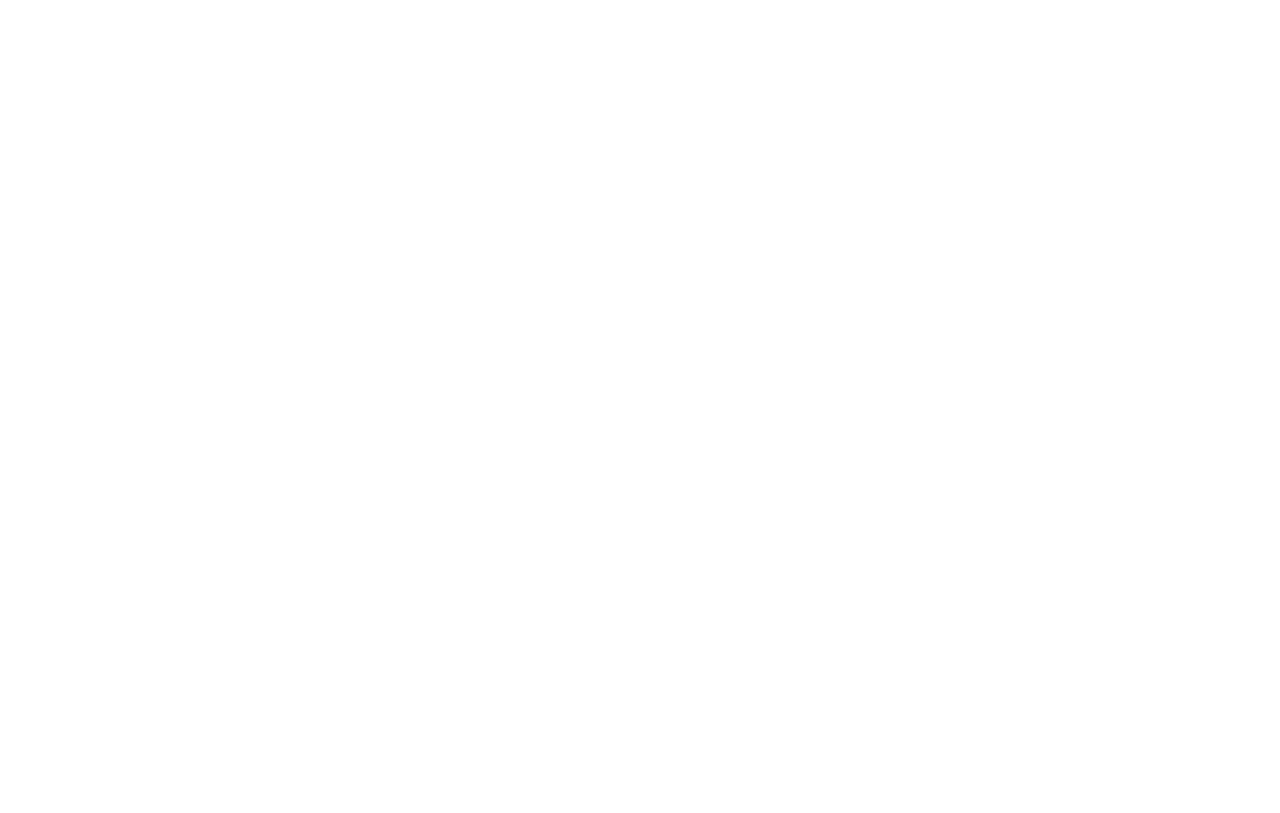
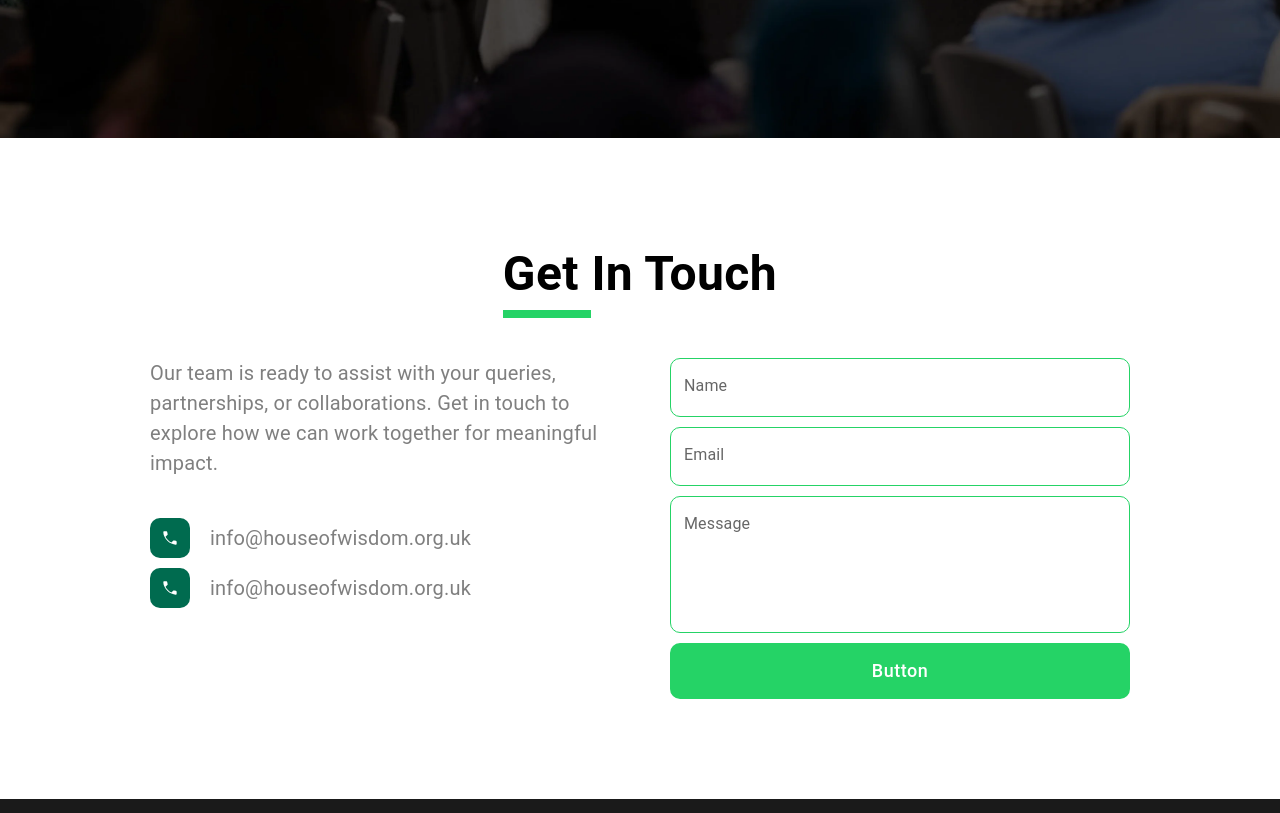
Before and after one commit to PulseTechSol/HouseOfWisdom, a Next.js app: page /contact-us in a window 1280 px wide. Before the commit this address had no page. Shown: the part 607-1420 px from the top of the page. Before the commit the page ends 800 px from the top, so only its background shows below. Built offline with nearby package versions, Linux system fonts and the light colour scheme.

Commit message:
ContactUsPage

```diff
--- /dev/null
+++ b/src/_components/ContactUs.tsx
@@ -0,0 +1,104 @@
+"use client";
+import { Box, Typography, Divider } from "@mui/material";
+import Image from "next/image";
+import { localFontSize, sectionPadding } from "@/utils/themes";
+import { pngs } from "@/_assets/pngs";
+import { svgs } from "@/_assets/svgs";
+import ContactUsForm from "./ContactUsForm";
+
+export default function ContactUs() {
+  return (
+    <Box
+      sx={{
+        bgcolor: "#fff",
+      }}
+    >
+      <Box
+        sx={{
+          padding: sectionPadding,
+          maxWidth: "1140px",
+          margin: "auto",
+        }}
+      >
+        {/* heading there  */}
+        <Box
+          sx={{
+            paddingBottom: { xs: "30px", md: "40px", xl: "80px" },
+            marginX: "auto",
+            width: "fit-content",
+          }}
+        >
+          <Typography
+            sx={{
+              fontSize: localFontSize.h2,
+              fontWeight: 600,
+              color: "#000",
+              textTransform: "capitalize",
+            }}
+          >
+            get in touch
+          </Typography>
+          <Divider
+            sx={{
+              width: "80px",
+              border: { xs: "2px solid #25D366", md: "4px solid #25D366" },
+            }}
+          />
+        </Box>
+        <Box
+          sx={{
+            display: "flex",
+            flexDirection: { xs: "column-reverse", md: "row" },
+            alignItems: "flex-start",
+            gap: { xs: "20px", md: "30px", xl: "80px" },
+            justifyContent: "space-between",
+          }}
+        >
+          <Box sx={{ maxWidth: "470px" }}>
+            <Typography
+              sx={{
+                fontSize: localFontSize.p1,
+                color: "#00000080",
+                paddingBottom: { xs: "20px", md: "40px" },
+              }}
+            >
+              Our team is ready to assist with your queries, partnerships, or
+              collaborations. Get in touch to explore how we can work together
+              for meaningful impact.
+            </Typography>
+            <Box>
+              <Box sx={{ display: "flex", gap: "20px", alignItems: "center" }}>
+                <Image src={svgs.phone} height={40} width={40} alt="phone" />
+                <Typography
+                  sx={{ fontSize: localFontSize.p1, color: "#00000080" }}
+                >
+                  info@houseofwisdom.org.uk
+                </Typography>
+              </Box>
+              <Box
+                sx={{
+                  display: "flex",
+                  gap: "20px",
+                  alignItems: "center",
+                  marginTop: "10px",
+                }}
+              >
+                <Image src={svgs.phone} height={40} width={40} alt="phone" />
+                <Typography
+                  sx={{ fontSize: localFontSize.p1, color: "#00000080" }}
+                >
+                  info@houseofwisdom.org.uk
+                </Typography>
+              </Box>
+            </Box>
+          </Box>
+          <Box
+            sx={{ width: { xs: "100%", md: "460px" }, backgroundColor: "red" }}
+          >
+            <ContactUsForm />
+          </Box>
+        </Box>
+      </Box>
+    </Box>
+  );
+}
--- /dev/null
+++ b/src/_components/ContactUsForm.tsx
@@ -0,0 +1,38 @@
+"use client";
+import { Box, Typography, Divider, Button } from "@mui/material";
+import { localFontSize, sectionPadding } from "@/utils/themes";
+import { CustomInput } from "./CustomInput";
+
+export default function ContactUsForm() {
+  return (
+    <Box
+      sx={{
+        bgcolor: "#fff",
+        display: "flex",
+        flexDirection: "column",
+        gap: "10px",
+      }}
+    >
+      <CustomInput label="Name" />
+      <CustomInput label="Email" />
+      <CustomInput label="Message" multiline rows={4} />
+      <Button
+        sx={{
+          textTransform: "capitalize",
+          color: "#fff",
+          borderRadius: "10px",
+          padding: "15px 30px",
+          fontSize: localFontSize.p2,
+          gap: "12px",
+          border: "2px solid #25D366",
+          backgroundColor: "#25D366",
+          "& .MuiButton-endIcon": { margin: 0 },
+          height: { xs: "45px", md: "56px" },
+          textWrap: "nowrap",
+        }}
+      >
+        button
+      </Button>
+    </Box>
+  );
+}
--- /dev/null
+++ b/src/_components/CustomInput.tsx
@@ -0,0 +1,59 @@
+"use client";
+
+import React from "react";
+import { TextField } from "@mui/material";
+import { localFontSize } from "@/utils/themes";
+
+interface CustomInputProps {
+  label: string;
+  value?: string;
+  onChange?: (e: React.ChangeEvent<HTMLInputElement>) => void;
+  multiline?: boolean;
+  rows?: number;
+}
+
+export function CustomInput({
+  label,
+  value,
+  onChange,
+  multiline = false,
+  rows = 1,
+}: CustomInputProps) {
+  return (
+    <TextField
+      label={label}
+      value={value}
+      onChange={onChange}
+      variant="outlined"
+      fullWidth
+      multiline={multiline}
+      rows={rows}
+      InputLabelProps={
+        {
+          // style: { color: "#00000080", fontSize: localFontSize.p2 },
+        }
+      }
+      inputProps={
+        {
+          // style: { color: "#00000080", fontSize: localFontSize.p2 },
+        }
+      }
+      sx={{
+        "& .MuiOutlinedInput-root": {
+          borderRadius: "10px",
+          "& fieldset": {
+            borderColor: "#25D366",
+          },
+          "&:hover fieldset": {
+            borderColor: "#25D366",
+          },
+          "&.Mui-focused fieldset": {
+            borderColor: "#25D366",
+          },
+          fontSize: localFontSize.p2,
+          color: "#00000080",
+        },
+      }}
+    />
+  );
+}
--- /dev/null
+++ b/src/app/contact-us/page.tsx
@@ -0,0 +1,22 @@
+import ContactUs from "@/_components/ContactUs";
+import Footer from "@/_components/Footer";
+import HeroComponent from "@/_components/HeroComponent";
+import Navbar from "@/_components/Navbar";
+
+export default function ContactUsPage() {
+  return (
+    <>
+      <Navbar />
+      <HeroComponent
+        mobileBg="bgAbout.webp"
+        pcBg="bgAbout.webp"
+        title="Start the Conversation"
+        titleMob="Start the Conversation"
+        description="We’d love to hear from you. Whether you have a question, want to collaborate, or wish to learn more about our work, our team is here to help."
+        descriptionMob="We’d love to hear from you. Whether you have a question, want to collaborate, or wish to learn more about our work, our team is here to help."
+      />
+      <ContactUs />
+      <Footer />
+    </>
+  );
+}
```
